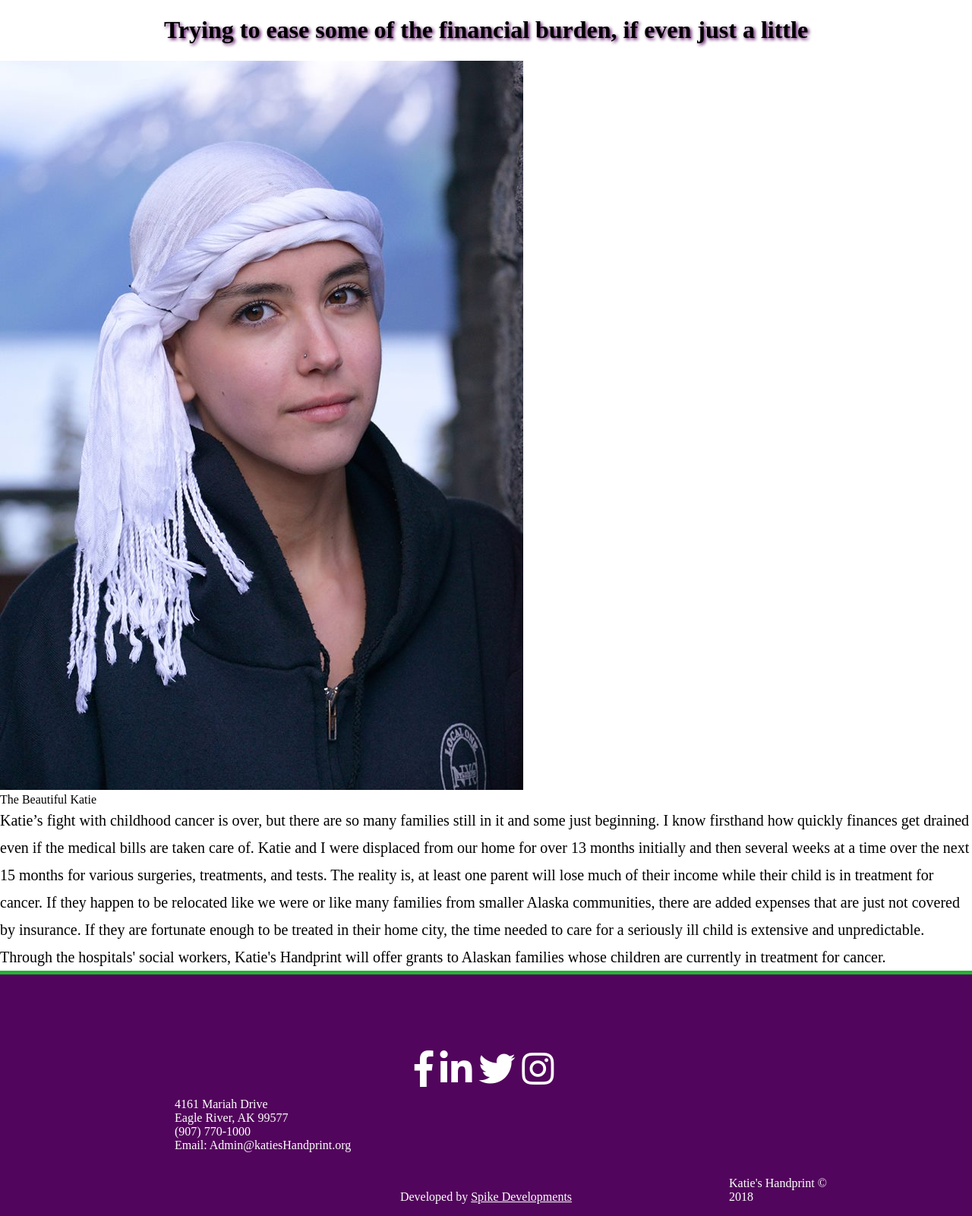
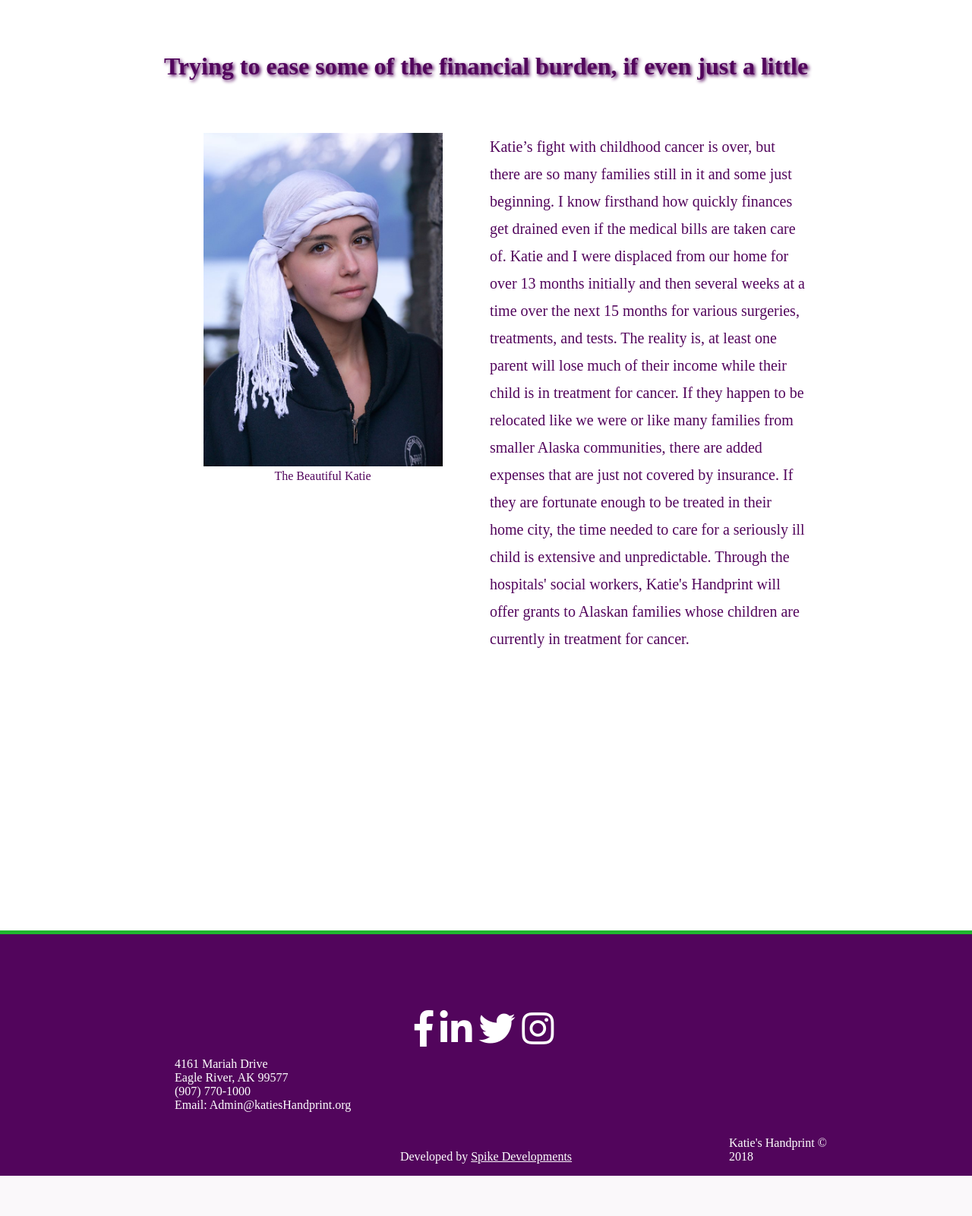
Before and after one commit to sgt-spike/khp, a PHP site: page / in a window 1280 px wide. Shown: the part 175-1776 px from the top of the page at 76% size. After the commit the page ends 1723 px from the top, so only its background shows below. Run offline with PHP 8.4, Linux system fonts and the light colour scheme; some web fonts are replaced.

Commit message:
Update main.css

```diff
--- a/css/main.css
+++ b/css/main.css
@@ -4,7 +4,7 @@
     --primeGreen: #20b62f;
 }
 
-.container {
+.container-main {
     display: grid;
     grid: repeat(7, 175px) / repeat(12, 1fr);
     font-family: 'Alice', serif;
@@ -21,6 +21,7 @@
     grid-column: 1 / 13;
     justify-self: center;
     align-self: center;
+    text-align: center;
 }
 
 .main-fig {
@@ -30,12 +31,12 @@
     padding: 0;
 }
 
-.figure {
+.main-fig {
     text-align: center;
 }
 
 img#main-img {
-    max-width: 100%;
+    max-width: 75%;
     height: auto;
 }
 
```
